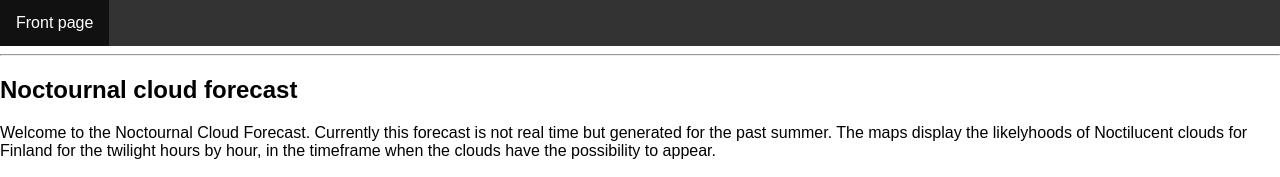
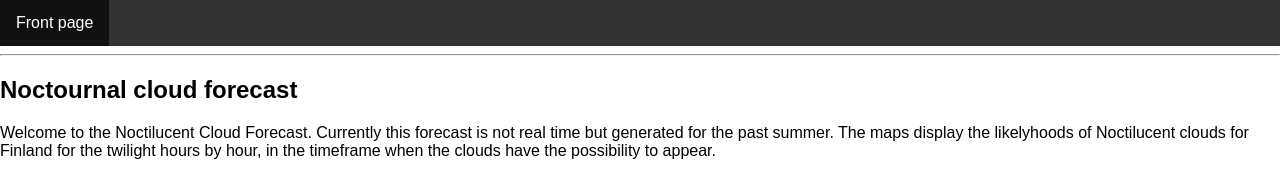
Before and after one commit to ReimKuos/DSP-CloudFinding, a Flask app: page / in a window 1280 px wide. Shown: the top 177 px of the page. Run offline with Flask 3, Linux system fonts and the light colour scheme.

Commit message:
Update index.html
Corrected a typo

```diff
--- a/templates/index.html
+++ b/templates/index.html
@@ -7,7 +7,7 @@
 
 <h2>Noctournal cloud forecast</h2>
 <p>
-    Welcome to the Noctournal Cloud Forecast. Currently this forecast is not real time
+    Welcome to the Noctilucent Cloud Forecast. Currently this forecast is not real time
     but generated for the past summer. The maps display the likelyhoods of Noctilucent
     clouds for Finland for the twilight hours by hour, in the timeframe when the clouds
     have the possibility to appear.
```
